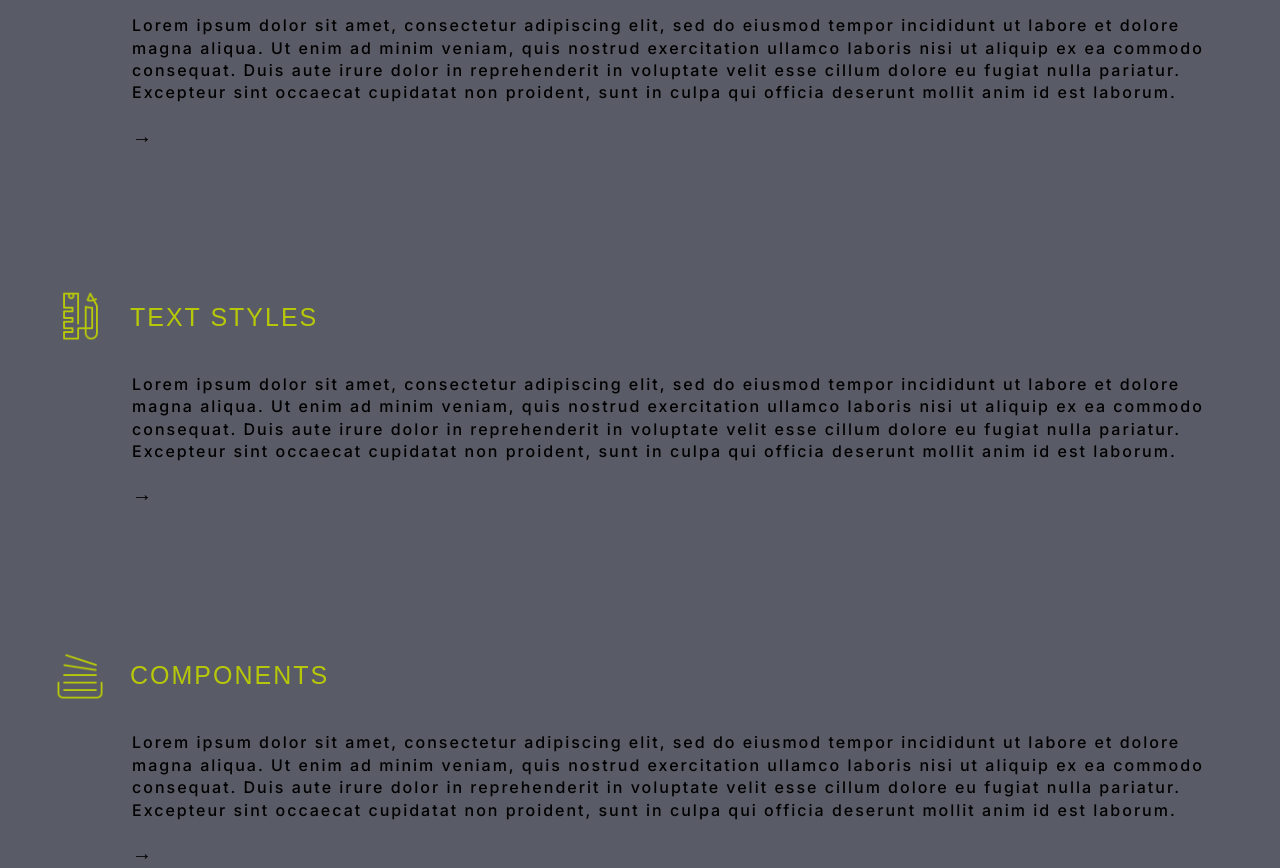
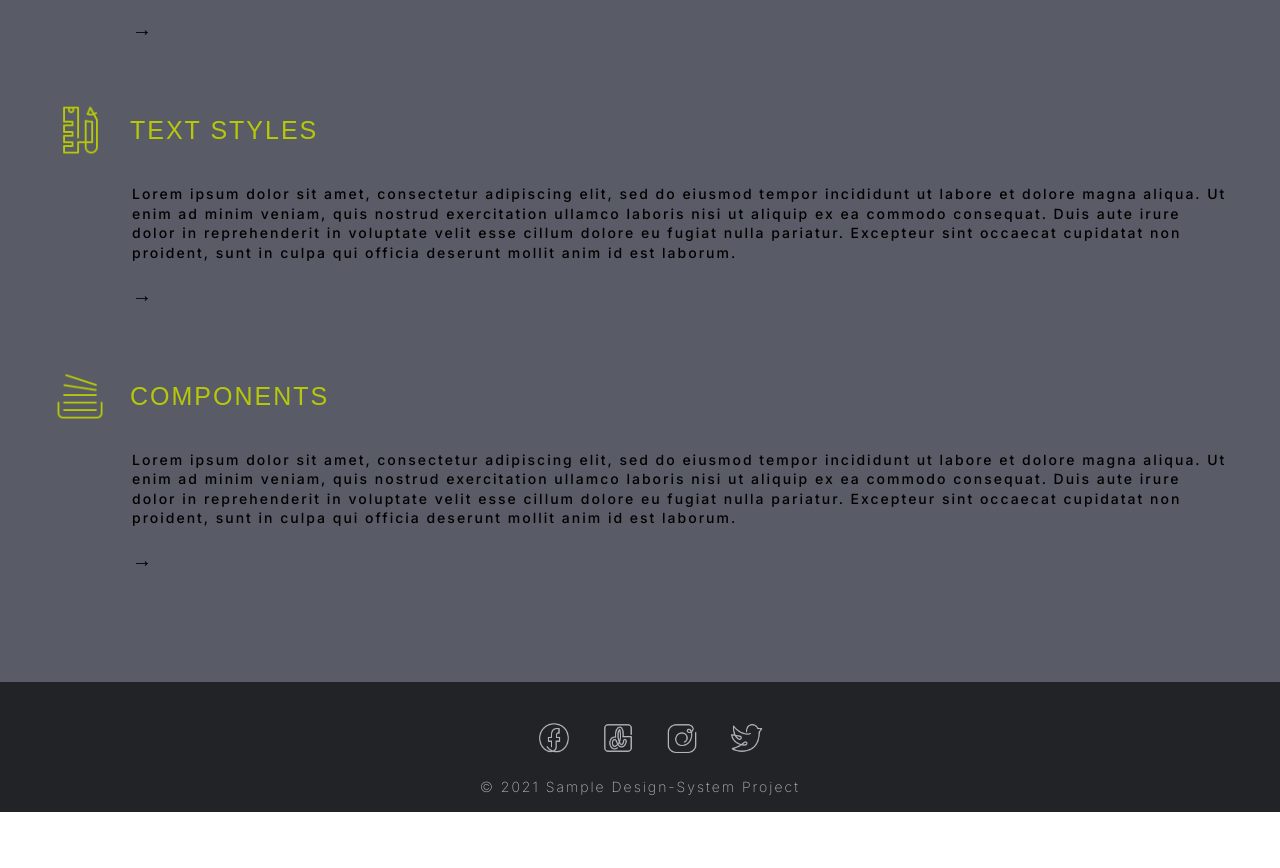
Before and after one commit to BirdieLady/codecademy, a plain HTML site: page Project_3/index.html in a window 1280 px wide. Shown: the part 1349-2217 px from the top of the page. After the commit the page ends 2161 px from the top, so only its background shows below. Drawn offline with Linux system fonts and the light colour scheme.

Commit message:
Added basic footer with social icons. Applied styling.

```diff
--- a/Project_3/css/style.css
+++ b/Project_3/css/style.css
@@ -120,8 +120,8 @@ h6 {
 }
 
 p {
-    font-family: sans-serif;
-    font-size: 16px;
+    font-family: Inter;
+    font-size: 14px;
     color: white;
     font-weight: 400;
     letter-spacing: 2px;
@@ -151,8 +151,13 @@ p {
 
 .section-categories {
     background-color: #595b66;
+    padding: 50px 50px 60px 50px;
+
 }
 
+.category-item {
+    padding-bottom: 30px;
+}
 .icon {
     padding-right: 20px;
     height: 60px;
@@ -163,12 +168,6 @@ p {
     flex-direction: row;
     align-items: center;
 }
-
-
-/*.menu-img {*/
-/*    height: 25px;*/
-
-/*}*/
 
 
 
@@ -182,7 +181,7 @@ html, body {
     padding: 0;
 }
 
-/* Navigation */
+/* Links */
 
 a {
     color: white;
@@ -191,6 +190,11 @@ a {
 
 .arrow-link a {
     color: black;
+    text-decoration: none;
+}
+
+.footer-nav a {
+    color: white;
     text-decoration: none;
 }
 
@@ -213,3 +217,45 @@ a:hover.arrow-link {
     color: #B7C809;
     text-decoration: none;
 }
+
+/* Buttons */
+
+/* Footer */
+
+footer {
+    background-color: #222327;
+    color: white;
+    padding: 20px 0;
+    text-align: center;
+    height: 90px;
+    margin: 0 auto;
+}
+
+/*.footer {*/
+/*    display: flex;*/
+/*    flex-direction: column;*/
+/*    align-items: center;*/
+/*    justify-content: center;*/
+/*    margin: 0 auto;*/
+/*}*/
+
+.footer-nav ul {
+    float: left;
+    display: flex;
+    flex-direction: row;
+    align-items: flex-end;
+    justify-content: center;
+    margin: 0;
+    padding-inline-start: 0 !important;
+}
+
+.footer-nav li {
+    display: inline;
+    padding: 0 20px 0 0;
+    margin: 0 auto;
+}
+
+.footer-icon {
+    /*padding: 0 20px;*/
+    height: 40px;
+}
--- a/Project_3/index.html
+++ b/Project_3/index.html
@@ -33,9 +33,11 @@
     </div>
 </div>
 
+<!--Section with Design System Categories and Descriptions-->
+
 <div class="section-categories">
 
-    <div class="section section-colors">
+    <div class="category-item">
         <div class="icon-category">
             <img class="icon" src="./resources/icons8-fill-color-64.png">
             <h3 id="colors">Colors</h3>
@@ -52,7 +54,7 @@
         </p>
     </div>
 
-    <div class="section section-colors">
+    <div class="category-item">
         <div class="icon-category">
             <img class="icon" src="./resources/icons8-f-64.png">
             <h3 id="fonts">Fonts</h3>
@@ -69,7 +71,7 @@
         </p>
     </div>
 
-    <div class="section section-colors">
+    <div class="category-item">
         <div class="icon-category">
             <img class="icon" src="./resources/icons8-stationery-64.png">
             <h3 id="text-styles">Text Styles</h3>
@@ -86,7 +88,7 @@
         </p>
     </div>
 
-    <div class="section section-colors">
+    <div class="category-item">
         <div class="icon-category">
             <img class="icon" src="./resources/icons8-stack-64.png">
             <h3 id="components">Components</h3>
@@ -104,6 +106,21 @@
     </div>
 </div>
 
+<footer>
+    <div class="footer">
+        <div>
+        <ul class="footer-nav">
+            <li><a href="#instagram"><img class="footer-icon" src="./resources/icons8-facebook-64.png"></a></li>
+            <li><a href="#facebook"><img class="footer-icon" src="./resources/icons8-dribbble-64.png"></a></li>
+            <li><a href="#linkedin"><img class="footer-icon" src="./resources/icons8-instagram-64.png"></a></li>
+            <li><a href="#github"><img class="footer-icon" src="./resources/icons8-twitter-64.png"></a></li>
+        </ul>
+        <p style="font-weight: 200; color: #b3b4bd; margin: 0 auto">&copy; 2021 Sample Design-System Project</p>
+        </div>
+
+
+    </div>
+</footer>
 
 </body>
 </html>
```
Also changed, not shown: Project_3/resources/icons8-dribbble-64.png (added), Project_3/resources/icons8-facebook-64.png (added), Project_3/resources/icons8-instagram-64.png (added), Project_3/resources/icons8-reddit-64.png (added), Project_3/resources/icons8-twitter-64.png (added).
